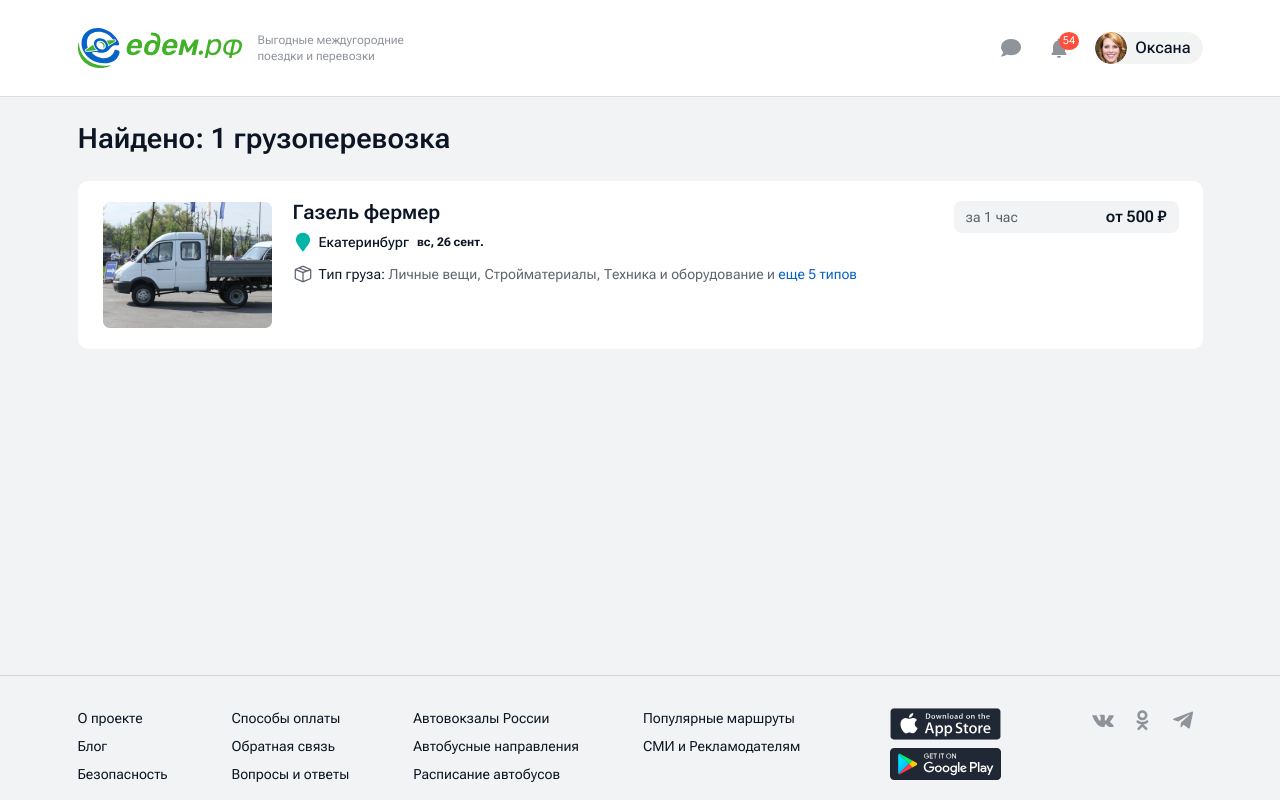
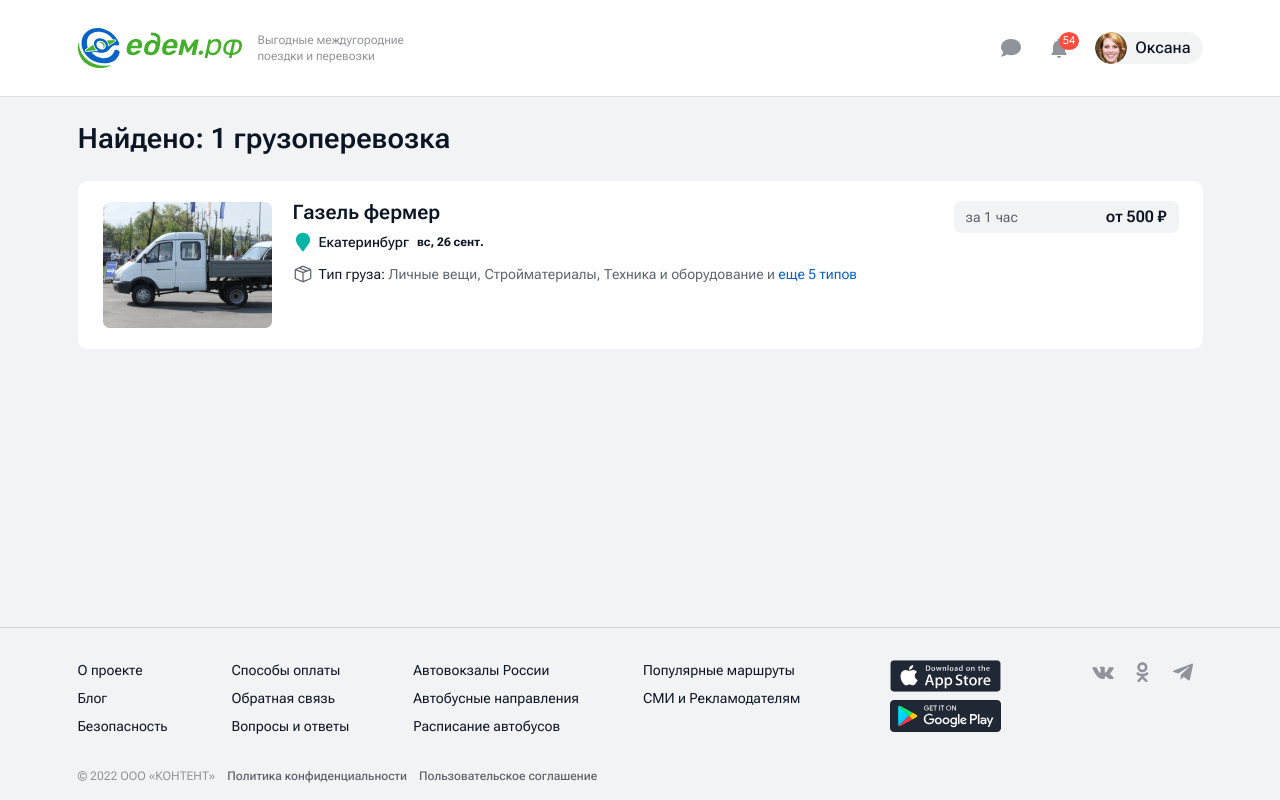
Before and after one commit to SilencerWeb/edem.rf-test, a React (Create React App) app: page / in a window 1280 px wide. Built offline with nearby package versions, Linux system fonts and the light colour scheme.

Commit message:
adds missing section in the component Footer

```diff
--- a/src/components/footer/footer.js
+++ b/src/components/footer/footer.js
@@ -9,7 +9,7 @@ import { ReactComponent as Telegram } from "./images/telegram.svg";
 
 import styles from "./footer.module.scss";
 
-const menu = [
+const mainNavigation = [
   [
     { label: "О проекте", href: "/" },
     { label: "Блог", href: "/" },
@@ -35,12 +35,19 @@ export function Footer() {
   return (
     <footer className={styles.wrapper}>
       <div className={clsx("container", styles.inner)}>
-        <nav className={styles.navigation}>
-          {menu.map((items, index) => (
-            <ul className={styles["navigation-list"]} key={index}>
+        <div className={styles["main-section"]}>
+          <nav className={styles["main-navigation"]}>
+            {mainNavigation.map((items, index) => (
+              <ul className={styles["main-navigation-list"]} key={index}>
                 {items.map((item) => (
-                <li className={styles["navigation-item"]} key={item.label}>
-                  <a className={styles["navigation-link"]} href={item.href}>
+                  <li
+                    className={styles["main-navigation-item"]}
+                    key={item.label}
+                  >
+                    <a
+                      className={styles["main-navigation-link"]}
+                      href={item.href}
+                    >
                       {item.label}
                     </a>
                   </li>
@@ -78,6 +85,22 @@ export function Footer() {
             </li>
           </ul>
         </div>
+        <div className={styles["additional-section"]}>
+          <span className={styles.copyright}>© 2022 ООО «КОНТЕНТ»</span>
+          <ul className={styles.legal}>
+            <li className={styles["legal-item"]}>
+              <a className={styles["legal-link"]} href="/">
+                Политика конфиденциальности
+              </a>
+            </li>
+            <li className={styles["legal-item"]}>
+              <a className={styles["legal-link"]} href="/">
+                Пользовательское соглашение
+              </a>
+            </li>
+          </ul>
+        </div>
+      </div>
     </footer>
   );
 }
--- a/src/components/footer/footer.module.scss
+++ b/src/components/footer/footer.module.scss
@@ -4,17 +4,17 @@
   padding-bottom: 16px;
 }
 
-.inner {
+.main-section {
   display: flex;
   align-items: start;
 }
 
-.navigation {
+.main-navigation {
   display: flex;
   align-items: start;
 }
 
-.navigation-list {
+.main-navigation-list {
   list-style-type: none;
   padding-left: 0;
   margin-top: 0;
@@ -26,7 +26,7 @@
   }
 }
 
-.navigation-item {
+.main-navigation-item {
   margin-top: 8px;
 
   &:first-child {
@@ -34,7 +34,7 @@
   }
 }
 
-.navigation-link {
+.main-navigation-link {
   display: block;
   font-size: 14px;
   line-height: 20px;
@@ -99,3 +99,47 @@
     display: block;
   }
 }
+
+.additional-section {
+  display: flex;
+  align-items: center;
+  margin-top: 32px;
+}
+
+.copyright {
+  font-size: 12px;
+  line-height: 16px;
+  color: #8f949a;
+}
+
+.legal {
+  display: flex;
+  align-items: center;
+  list-style-type: none;
+  padding-left: 0;
+  margin-top: 0;
+  margin-bottom: 0;
+  margin-left: 12px;
+}
+
+.legal-item {
+  margin-left: 12px;
+
+  &:first-child {
+    margin-left: 0;
+  }
+}
+
+.legal-link {
+  display: block;
+  font-size: 12px;
+  line-height: 16px;
+  font-weight: 500;
+  text-decoration: none;
+  color: rgba(11, 21, 36, 0.66);
+  transition: color 0.2s;
+
+  &:hover {
+    color: #0762c8;
+  }
+}
```
Lines whose indentation alone changed are shown as unchanged.
